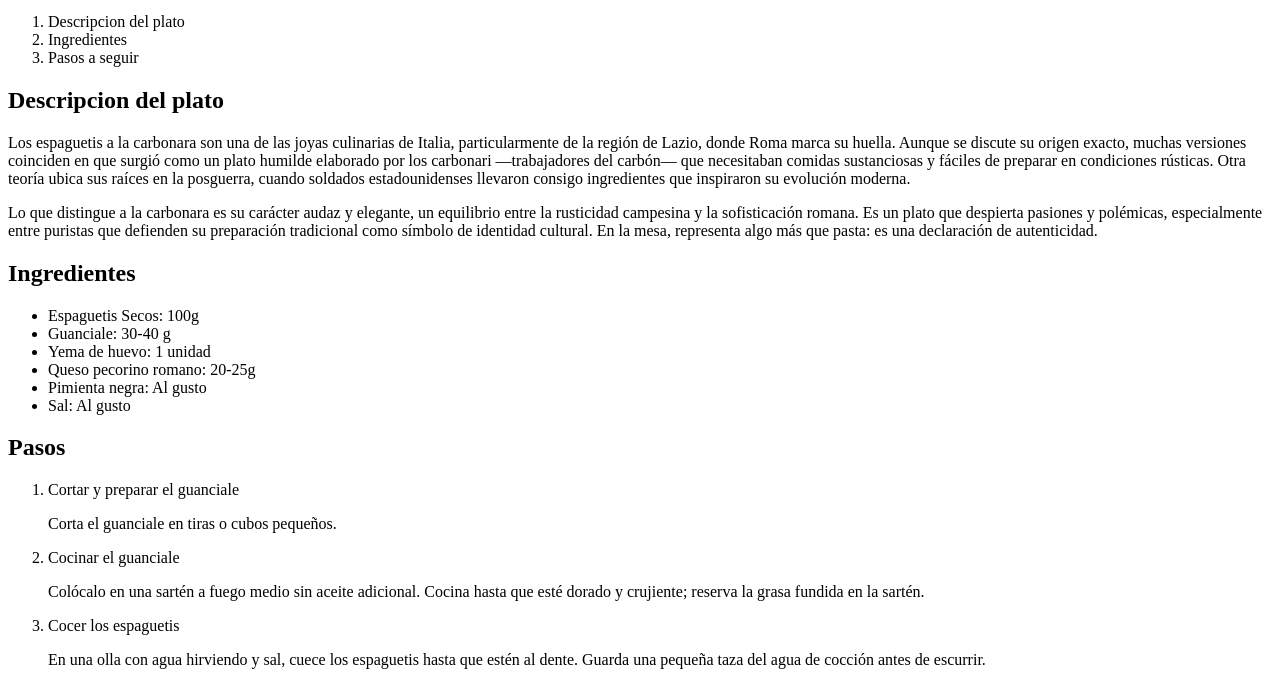
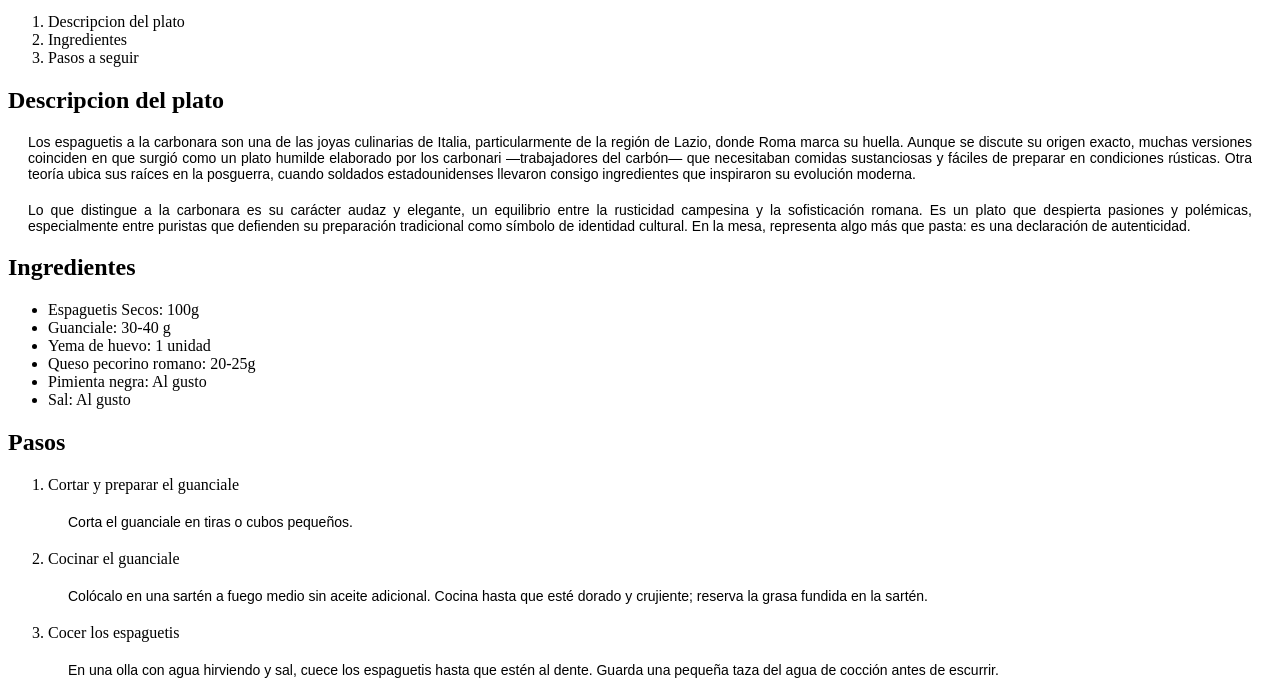
Before and after one commit to Zeves7/Ejercicios_Web_Programing_Course, a plain HTML site: page 2/index.html in a window 1280 px wide. Shown: the part 101-783 px from the top of the page. Drawn offline with Linux system fonts and the light colour scheme.

Commit message:
The link beethen html and css files was fixed and the <p> style was completed

```diff
--- a/2/index.html
+++ b/2/index.html
@@ -1,18 +1,16 @@
 <!--Esta es una pagina para hacer una reseta de espaguettis a la carbonara-->
 
 <!DOCTYPE html>
-<html lang="en">
+
 <head>
-    <meta charset="UTF-8">
-    <meta name="viewport" content="width=device-width, initial-scale=1.0">
     <title>Como hacer spaggetis a la carbonara</title>
-    <style rel="stylesheet" href="styles/Cooking-recepy-style.css"></style>
+    <link rel="stylesheet" href="styles/Cooking-recepy-style.css"></>
 </head>
 <body>
     <h1> Como preparar espaguettis a la carbonara en casa</h1>
 
     <div id="spaggeti-image">
-        <img src="2\images\Espaguetis a la carbonara.jpeg" alt="Foto sabrosa de spaguetis a la carbonara">
+        <img src="Espaguetis a la carbonara.jpeg" alt="Foto sabrosa de spaguetis a la carbonara">
     </div>
 
     <div class="element-index">
--- a/2/styles/Cooking-recepy-style.css
+++ b/2/styles/Cooking-recepy-style.css
@@ -1,5 +1,8 @@
-p {
-    font-family: 'Courier New', Courier, monospace;
-    font-size: small;
-    color: gray;
+ p {
+    font-family: Arial, Helvetica, sans-serif;
+    font-size: 14px;
+    color: 666a;
+    font-weight: 500;
+    margin: 20px;
+    text-align: justify;
 }
```
